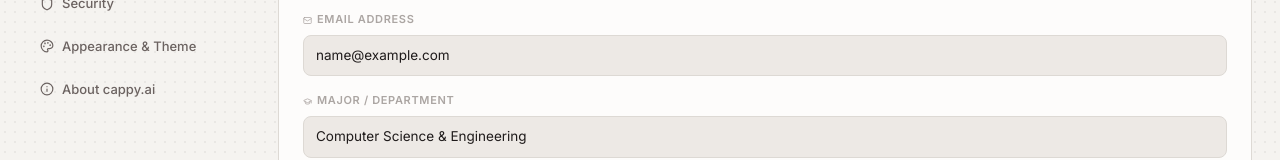
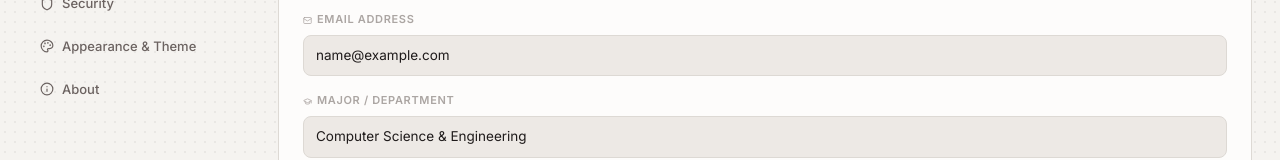
Before and after one commit to yakshh/cappy.ai, a React (Vite) app in the folder frontend/: page /settings in a window 1280 px wide. Shown: the part 223-383 px from the top of the page. Built offline with nearby package versions, Linux system fonts and the light colour scheme; sample sign-in values are in the browser's storage.

Commit message:
Changed notification to about.

```diff
--- a/frontend/src/pages/SettingsPage.jsx
+++ b/frontend/src/pages/SettingsPage.jsx
@@ -13,7 +13,7 @@ const TABS = [
   { id: 'profile',  icon: User,    label: 'Profile'            },
   { id: 'security', icon: Shield,  label: 'Security'           },
   { id: 'prefs',    icon: Palette, label: 'Appearance & Theme' },
-  { id: 'about',    icon: Info,    label: 'About cappy.ai'     },
+  { id: 'about',    icon: Info,    label: 'About'     },
 ]
 
 export default function SettingsPage() {
```
